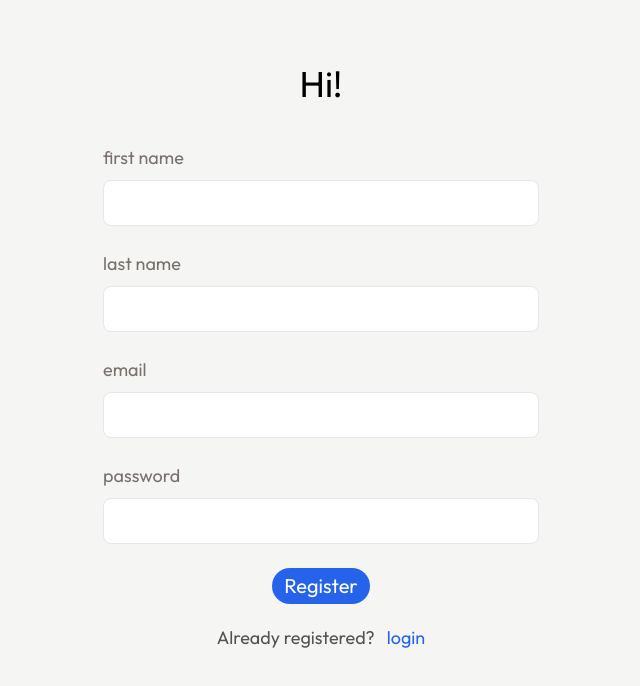
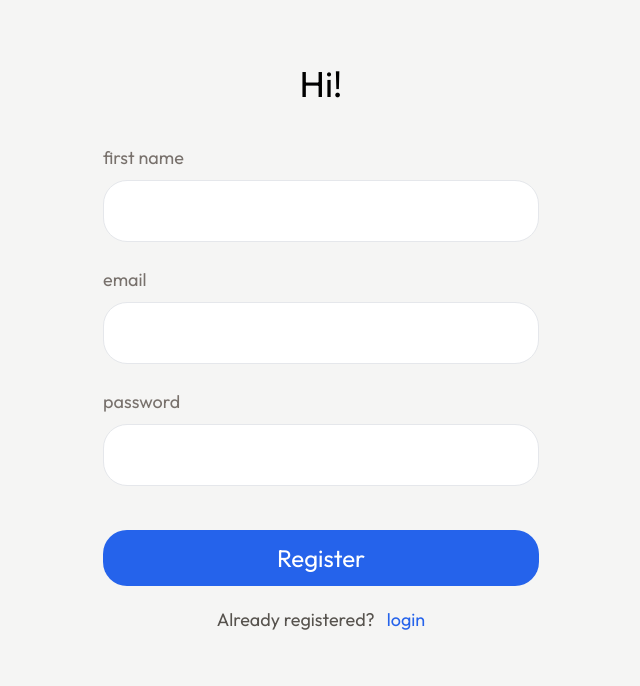
Before and after one commit to group-6-d/to-do-app, a React (Vite) app in the folder frontend/: page /register in a window 1280 px wide. Shown: the top 686 px of the page, without its empty margins (319-959 px from the left). Built offline with nearby package versions, Linux system fonts and the light colour scheme.

Commit message:
ref: refactor profile styles (#56)

```diff
--- a/frontend/src/index.css
+++ b/frontend/src/index.css
@@ -20,10 +20,18 @@
       md:mb-2 md:text-lg;
   }
   input {
-    @apply w-full rounded-lg border border-gray-200 bg-white p-2 text-sm md:text-lg dark:border-stone-700 dark:bg-stone-800;
+    @apply w-full border border-gray-200 bg-white dark:border-stone-700 dark:bg-stone-800;
   }
   button {
-    @apply bg-accent hover:bg-accentDark w-fit cursor-pointer rounded-3xl border-none px-3 py-1 text-white;
+    @apply bg-accent hover:bg-accentDark w-fit cursor-pointer rounded-3xl border-none text-white;
+  }
+
+  .button_auth_form {
+    @apply text-lg py-2 w-72 md:text-2xl md:w-[436px] md:py-3;
+  }
+
+  .input_auth_form {
+    @apply p-3 text-sm rounded-2xl md:text-lg md:p-4 md:rounded-3xl;
   }
 
   .icon {
--- a/frontend/src/pages/Login/Login.tsx
+++ b/frontend/src/pages/Login/Login.tsx
@@ -39,7 +39,7 @@ const Login = () => {
       >
         <div className='relative flex flex-col items-start'>
           <label>email</label>
-          <input
+          <input className='input_auth_form'
             {...register('email', {
               required: {
                 value: true,
@@ -69,7 +69,7 @@ const Login = () => {
 
         <div className='relative flex flex-col items-start'>
           <label>password</label>
-          <input
+          <input className='input_auth_form'
             {...register('password', {
               required: {
                 value: true,
@@ -92,11 +92,10 @@ const Login = () => {
             </div>
           )}
         </div>
-        <div className='mx-auto mb-5'>
+        <div className='mx-auto my-5'>
           <button
             disabled={!isValid}
-            // type='submit'
-            className='md:text-xl'
+            className='button_auth_form'
             aria-label='Send result'
           >
             Login
--- a/frontend/src/pages/ProfileEdit/ProfileEdit.module.css
+++ /dev/null
@@ -1,50 +0,0 @@
-.container {
-  @apply flex flex-col items-center py-16;
-}
-
-.form {
-  @apply flex w-72 flex-col gap-4
-  md:w-[436px] md:gap-5;
-}
-
-.title {
-  @apply text-xl
-  md:mb-10 md:text-4xl;
-}
-
-.input_container {
-  @apply relative flex flex-col items-start;
-}
-
-.input {
-  @apply w-full rounded-lg border-none bg-zinc-200 px-2 py-3 text-sm
-  md:text-lg;
-}
-
-.input_label {
-  @apply mb-1 text-[12px] text-zinc-500
-  md:mb-2 md:text-lg;
-}
-
-.error_message {
-  @apply absolute -left-1 top-14 px-1.5 py-2.5 text-[10px] text-red-500
-  md:top-[80px] md:text-[14px];
-}
-
-.button {
-  @apply mb-5 mt-10  flex w-full transform cursor-pointer items-center justify-center rounded-sm border-none
-  bg-black text-white hover:bg-opacity-80
-  md:p-4 md:text-lg;
-}
-
-.link_container {
-  @apply flex w-full items-center justify-center text-sm;
-}
-
-.link_question {
-  @apply mr-3 text-zinc-600;
-}
-
-.link_item {
-  @apply cursor-pointer text-blue-700 hover:text-blue-900;
-}
--- a/frontend/src/pages/ProfileEdit/ProfileEdit.tsx
+++ b/frontend/src/pages/ProfileEdit/ProfileEdit.tsx
@@ -1,6 +1,5 @@
 import { useForm, FieldValues } from 'react-hook-form';
 // import { Link } from 'react-router-dom';
-import styles from './ProfileEdit.module.css';
 import useUser from '../../providers/UserProvider/UserProvider.hook';
 
 type FormData = {
@@ -9,7 +8,7 @@ type FormData = {
 };
 
 const ProfileEdit = () => {
-  const {currentUser} = useUser();
+  const { currentUser } = useUser();
 
   const {
     register,
@@ -24,17 +23,17 @@ const ProfileEdit = () => {
   };
 
   return (
-    <div className={styles.container}>
+    <div className='flex flex-col items-center py-16'>
       {/* <Logo /> */}
-      <h2 className={styles.title}>Profile Editing</h2>
+      <h2 className='text-xl md:mb-10 md:text-4xl'>Profile Editing</h2>
       <form
-        className={styles.form}
+        className='grid w-72 grid-cols-1 gap-4 md:w-[436px] md:gap-6'
         onSubmit={handleSubmit(onSubmit)}
         name='profileForm'
         noValidate
       >
-        <div className={styles.input_container}>
-          <label className={styles.input_label}>name</label>
+        <div className='relative flex flex-col items-start'>
+          <label>name</label>
           <input
             {...register('name', {
               required: {
@@ -56,15 +55,15 @@ const ProfileEdit = () => {
             })}
             defaultValue={currentUser?.name}
             type='text'
-            className={`${styles.input} dark:bg-stone-500`}
+            className='input_auth_form'
           />
           {errors?.name && (
-            <div className={styles.error_message}>{errors.name.message}</div>
+            <div className='md:text-md text-sm text-red-500'>{errors.name.message}</div>
           )}
         </div>
 
-        <div className={styles.input_container}>
-          <label className={styles.input_label}>email</label>
+        <div className='relative flex flex-col items-start'>
+          <label>email</label>
           <input
             {...register('email', {
               required: {
@@ -86,17 +85,16 @@ const ProfileEdit = () => {
             })}
             defaultValue={currentUser?.email}
             type='text'
-            className={`${styles.input} dark:bg-stone-500`}
+            className='input_auth_form'
           />
           {errors?.email && (
-            <div className={styles.error_message}>{errors.email.message}</div>
+            <div className='md:text-md text-sm text-red-500'>{errors.email.message}</div>
           )}
         </div>
-        <div className='authentication__button-container authentication__button-container_further'>
+        <div className='mx-auto my-10'>
           <button
             disabled={!isValid}
-            type='submit'
-            className={`${styles.button} bg-black dark:bg-stone-100 dark:text-stone-800`}
+            className='button_auth_form'
             aria-label='Save result'
           >
             Save
--- a/frontend/src/pages/ProfileRead/ProfileRead.tsx
+++ b/frontend/src/pages/ProfileRead/ProfileRead.tsx
@@ -24,7 +24,7 @@ const ProfileRead = () => {
       <div className={styles.link_edit}>
         <Link to='/profile/edit'>Edit</Link>
       </div>
-      <button onClick={handleLogout}>Log out</button>
+      <button className=' py-1 w-32 text-lg' onClick={handleLogout}>Log out</button>
     </div>
   );
 };
--- a/frontend/src/pages/Register/Register.tsx
+++ b/frontend/src/pages/Register/Register.tsx
@@ -28,7 +28,7 @@ const Register = () => {
   };
 
   return (
-    <div className='flex flex-col  items-center py-16'>
+    <div className='flex flex-col items-center py-16'>
       {/* <Logo /> */}
       <h2 className='text-xl md:mb-10 md:text-4xl'>Hi!</h2>
       <form
@@ -39,7 +39,7 @@ const Register = () => {
       >
         <div className='relative flex flex-col items-start'>
           <label>first name</label>
-          <input
+          <input className='input_auth_form'
             {...register('name', {
               required: {
                 value: true,
@@ -67,37 +67,8 @@ const Register = () => {
         </div>
 
         <div className='relative flex flex-col items-start'>
-          <label>last name</label>
-          <input
-            {...register('lastName', {
-              required: {
-                value: true,
-                message: 'Name is required!',
-              },
-              minLength: {
-                value: 3,
-                message: 'Minimum length is 3',
-              },
-              maxLength: {
-                value: 40,
-                message: 'Maximum length is 40',
-              },
-              pattern: {
-                value: /^[a-zA-Zа-яА-ЯёЁ\s-]+$/,
-                message: 'Please enter a valid last name',
-              },
-            })}
-            type='text'
-          />
-
-          <div className='md:text-md text-sm text-red-500'>
-            {errors?.lastName && errors.lastName.message}
-          </div>
-        </div>
-
-        <div className='relative flex flex-col items-start'>
           <label>email</label>
-          <input
+          <input className='input_auth_form'
             {...register('email', {
               required: {
                 value: true,
@@ -126,7 +97,7 @@ const Register = () => {
 
         <div className='relative flex flex-col items-start'>
           <label>password</label>
-          <input
+          <input className='input_auth_form'
             {...register('password', {
               required: {
                 value: true,
@@ -149,11 +120,10 @@ const Register = () => {
           </div>
         </div>
 
-        <div className='mx-auto mb-5'>
+        <div className='mx-auto my-5'>
           <button
             disabled={!isValid}
-            // type='submit'
-            className='md:text-xl'
+            className='button_auth_form'
             aria-label='Send result'
           >
             Register
```
Also changed, not shown: frontend/src/api/userApi.ts (+17 -1 lines).
